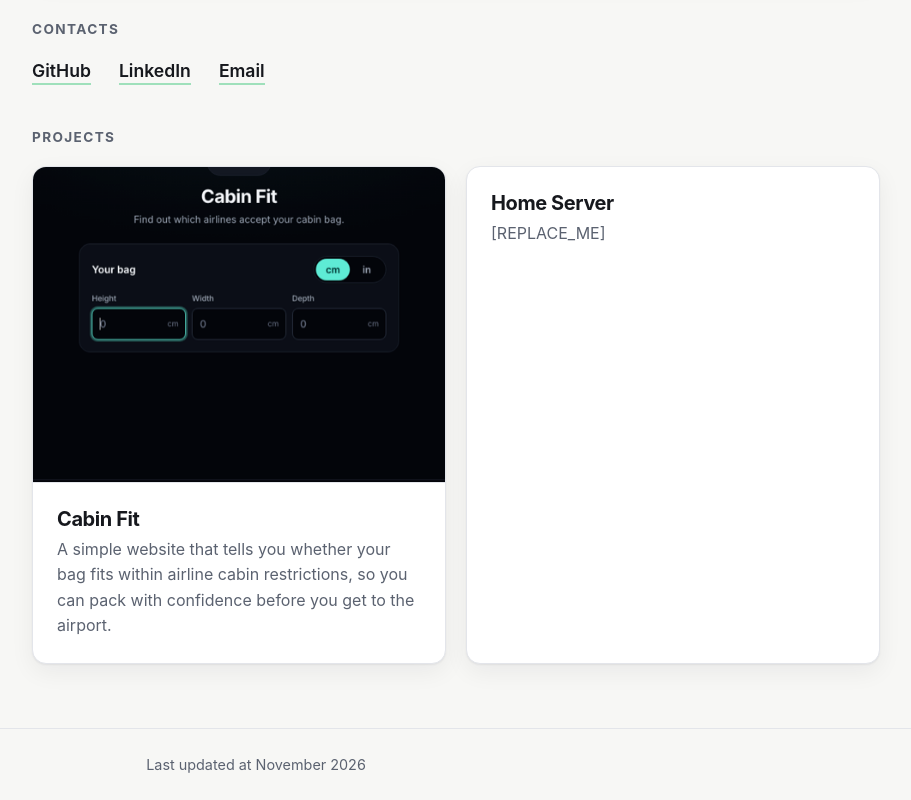
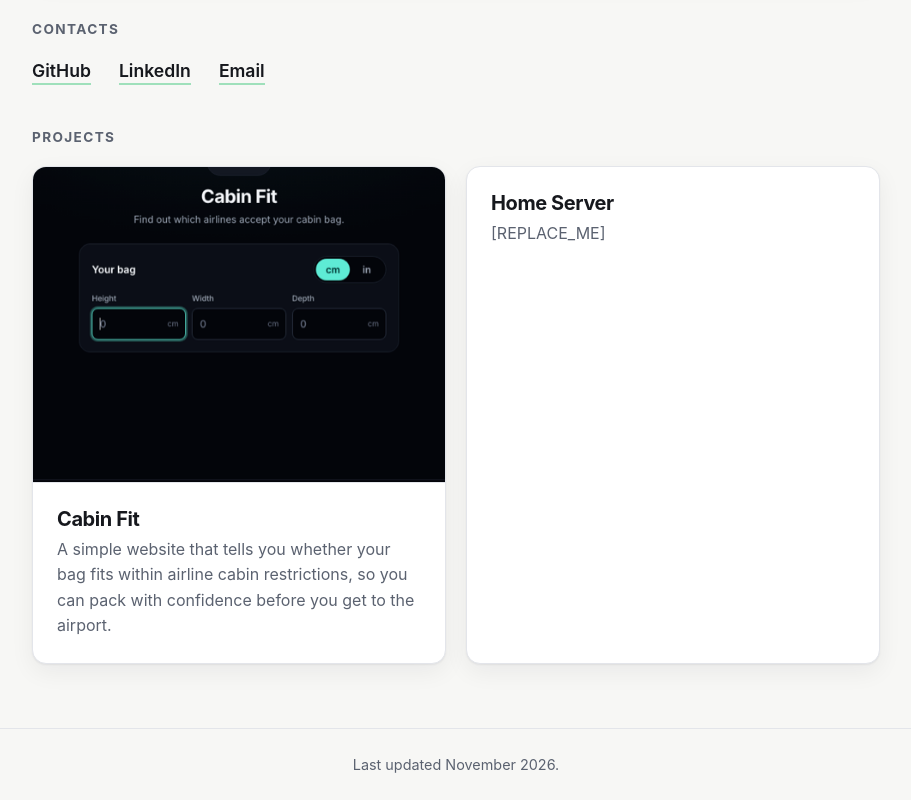
Before and after one commit to MPBaptista/MPBaptista, a plain HTML site: page index.html in a window 1280 px wide. Shown: the part 548-1348 px from the top of the page, without its empty margins (184-1095 px from the left). Drawn offline with Linux system fonts and the light colour scheme.

Commit message:
feat: update footer

```diff
--- a/index.html
+++ b/index.html
@@ -74,19 +74,7 @@
   </main>
 
   <footer class="site-footer">
-    <p class="container">Last updated at <time id="last-updated"></time></p>
+    <p class="container">Last updated November 2026.</p>
   </footer>
-
-  <script>
-    (function () {
-      var el = document.getElementById("last-updated");
-      if (!el) return;
-      // document.lastModified is the file's modification time as served by the host.
-      var d = new Date(document.lastModified);
-      el.textContent = isNaN(d)
-        ? document.lastModified
-        : d.toLocaleString(undefined, { month: "long", year: "numeric" });
-    })();
-  </script>
 </body>
 </html>
--- a/styles.css
+++ b/styles.css
@@ -365,7 +365,8 @@ main {
 }
 
 .site-footer p {
-  margin: 0;
+  margin-top: 0;
+  margin-bottom: 0;
   text-align: center;
 }
 
```
